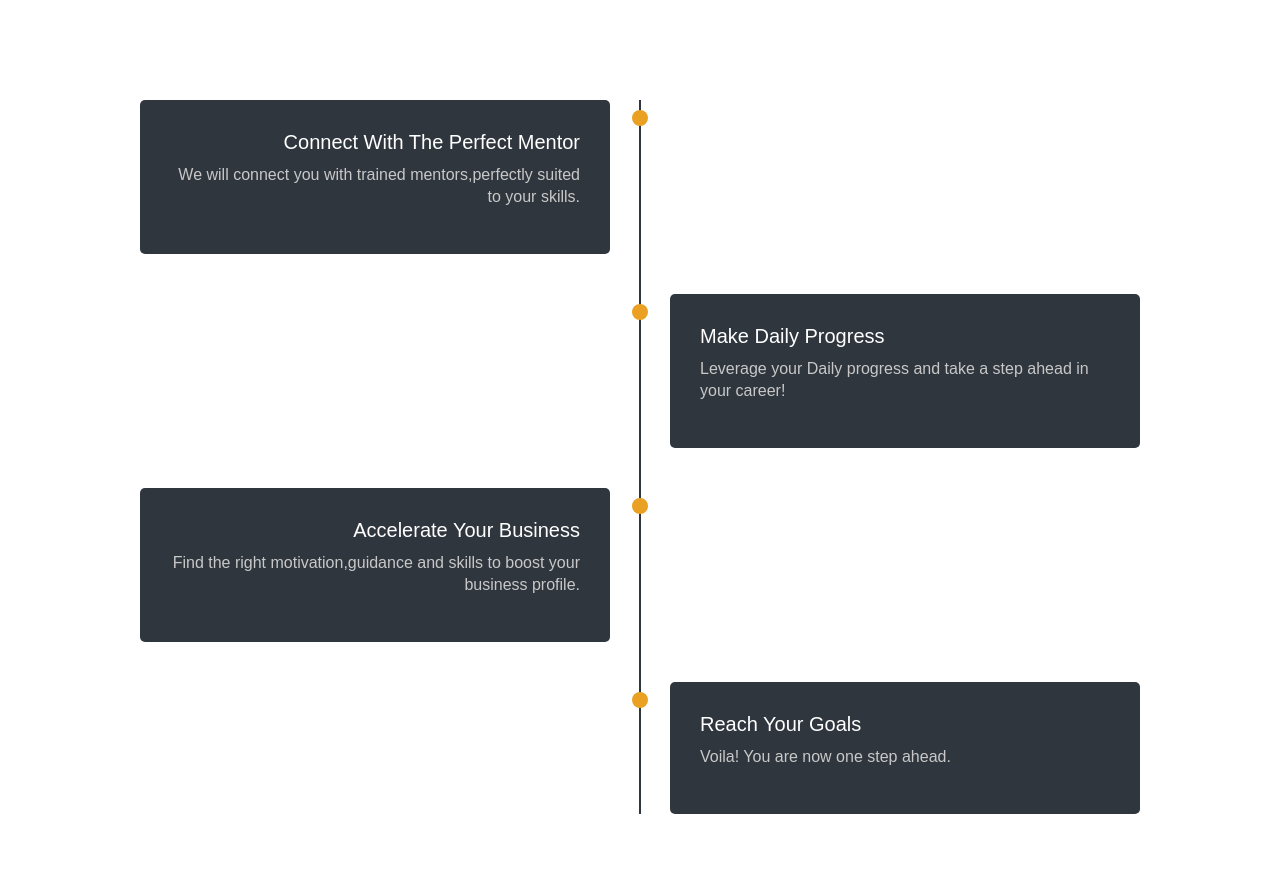
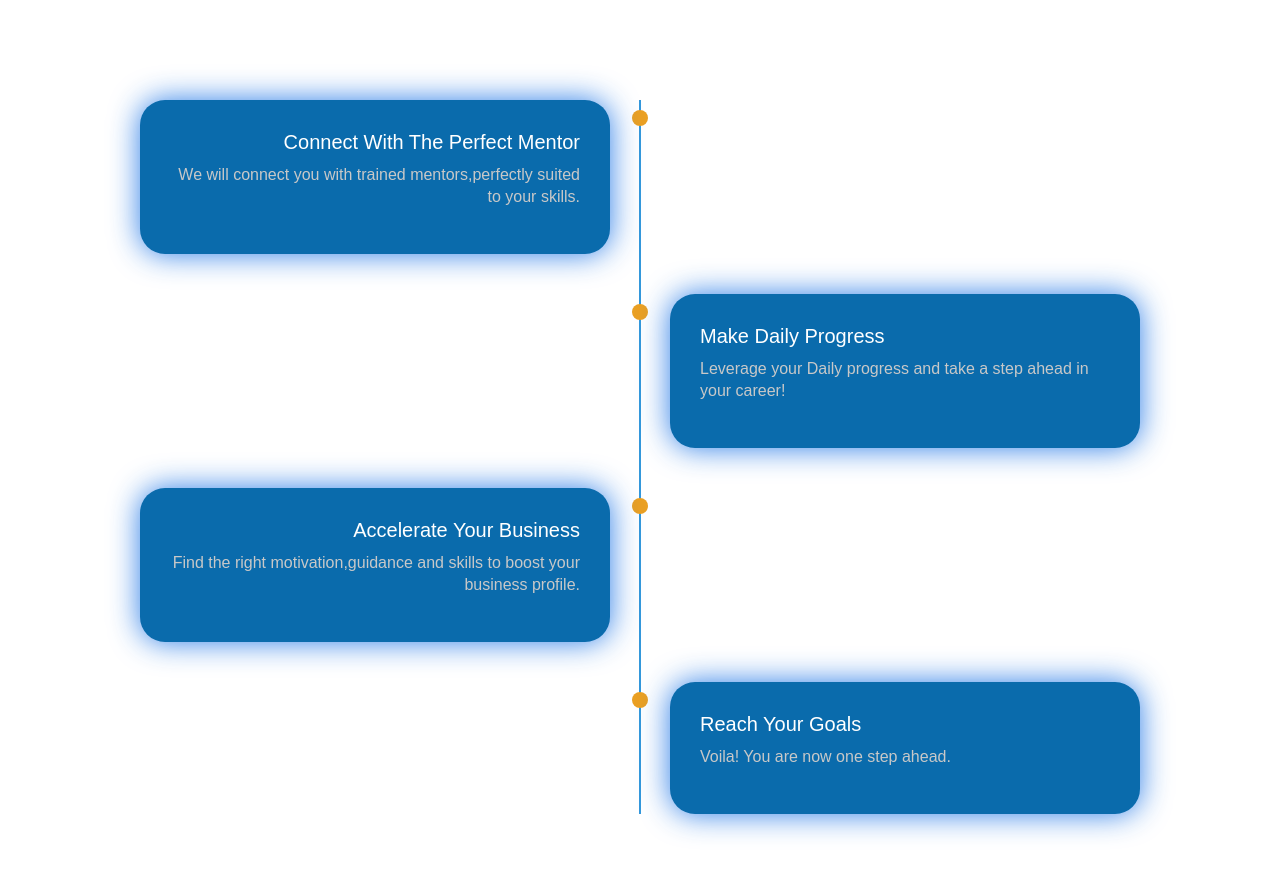
Before and after one commit to santushtisharma10/Elite-hackers, a React (Create React App) app in the folder frontend/: page /timeline in a window 1280 px wide. Shown: the top 876 px of the page. Built offline with nearby package versions, Linux system fonts and the light colour scheme.

Commit message:
Update Timeline.css

```diff
--- a/frontend/src/components/Home/Timeline.css
+++ b/frontend/src/components/Home/Timeline.css
@@ -23,7 +23,7 @@ body{
 	position: absolute;
 	width: 2px;
 	height: 100%;
-	background-color: #2f363e;
+	background-color: #3498db;
 	left: calc(50% - 1px);
 }
 .timeline-item{
@@ -50,15 +50,20 @@ body{
 	border-radius: 50%;
 	top:10px;
 }
-.timeline-date{
-	font-size: 18px;
-	color: #eaa023;
-	margin:6px 0 15px;
-}
+
 .timeline-content{
-    background-color: #2f363e;
+    background-color:#0a6bac;
 	padding: 30px;
-	border-radius: 5px;
+	border-radius: 25px;
+	transition-duration: 0.4s;
+        cursor: pointer;
+        -webkit-transition-duration: 0.3s;
+        transition-duration: 0.3s;
+        -webkit-transition-property: box-shadow,transform;
+        transition-property: box-shadow,transform;
+        box-shadow: 0 0 30px rgba(14, 107, 228, 0.877);
+        -webkit-transform: scale(1,1);
+        transform: scale(1,1);
 }
 .timeline-content h3{
     font-size: 20px;
```
